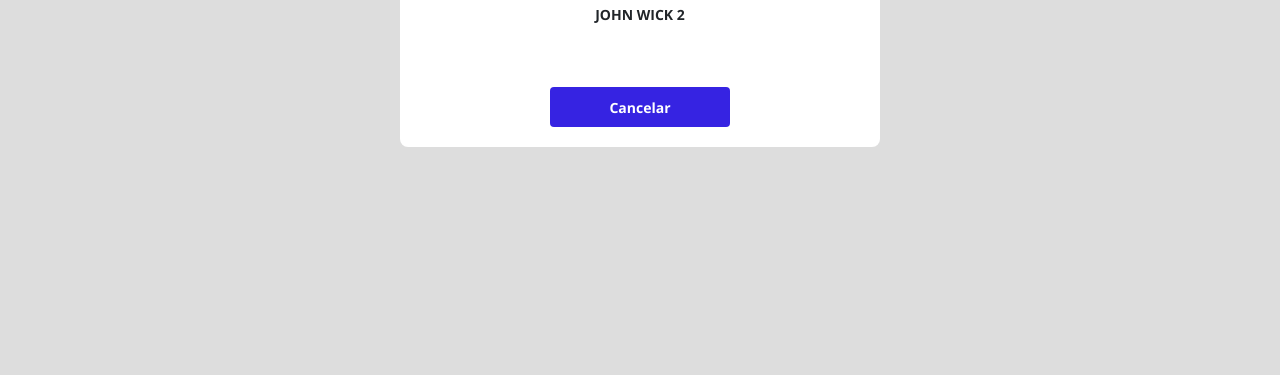
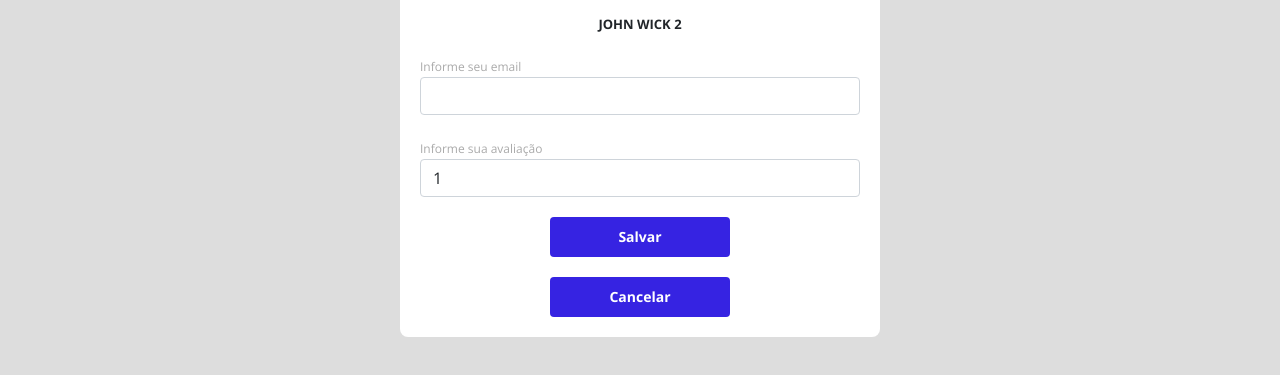
Before and after one commit to Alexlexgross/dsmovie, a plain HTML site: page form.html in a window 1280 px wide. Shown: the part 463-838 px from the top of the page. Before the commit the page ends 800 px from the top, so only its background shows below. Drawn offline with nearby package versions, Linux system fonts and the light colour scheme.

Commit message:
Formulário PARTE 2

```diff
--- a/css/styles.css
+++ b/css/styles.css
@@ -5,6 +5,7 @@
     --text-gray: #4A4A4A;
     --color-primary: #3623e2;
     --white: #fff;
+    --text-light-gray: #aaa;
 }
 
 * {
@@ -100,9 +101,46 @@ a, a:hover {
     align-items: center;
     justify-content: center;
     border-radius: 4px;
+    border: 0;
 }
 
 .dsmovie-form-container {
     padding: 40px 0;
     max-width: 480px;
 }
+
+.dsmovie-form-description {
+    background-color: var(--white);
+    padding: 20px;
+    display: flex;
+    flex-direction: column;
+    align-items: center;
+    border-radius: 0 0 8px 8px;
+}
+
+.dsmovie-form {
+    width: 100%;
+}
+
+.dsmovie-form-description h3 {
+    font-size: 13px;
+    font-weight: 700;
+    margin-bottom: 20px;
+}
+
+.dsmovie-form-group {
+    margin-bottom: 20px;
+}
+
+.dsmovie-form-group label {
+    font-size: 12px;
+    color: var(--text-light-gray);
+}
+
+.dsmovie-form-btn-container {
+    height: 100px;
+    display: flex;
+    flex-direction: column;
+    align-items: center;
+    justify-content: space-between;
+}
--- a/form.html
+++ b/form.html
@@ -27,29 +27,40 @@
 
     <main>
         <section id="dsmovie-form-section">
-
-            <div  class="container dsmovie-form-container">
-
+            <div class="container dsmovie-form-container">
                 <div>
                     <div class="dsmovie-card">
-                        <img src="https://www.themoviedb.org/t/p/w533_and_h300_bestv2/r17jFHAemzcWPPtoO0UxjIX0xas.jpg" alt="JOHN WICK 2">
-                        <div class="dsmovie-card-description">
+                        <img
+                        src="https://www.themoviedb.org/t/p/w533_and_h300_bestv2/r17jFHAemzcWPPtoO0UxjIX0xas.jpg"
+                        alt="JOHN WICK 2"
+                        />
+                        <div class="dsmovie-form-description">
                             <h3>JOHN WICK 2</h3>
-                            <a class="dsmovie-btn" href="index.html">Cancelar</a>
-                            </div>
+                            <form class="dsmovie-form">
+                                <div class="form-group dsmovie-form-group">
+                                    <label for="email">Informe seu email</label>
+                                    <input class="form-control" type="email" id="email">
+                                </div>
+                                <div class="form-group dsmovie-form-group">
+                                    <label for="score">Informe sua avaliação</label>
+                                    <select class="form-control" name="score" id="score">
+                                        <option value="1">1</option>
+                                        <option value="2">2</option>
+                                        <option value="3">3</option>
+                                        <option value="4">4</option>
+                                        <option value="5">5</option>
+                                    </select>
+                                </div>
+                                <div class="dsmovie-form-btn-container">
+                                    <button class="dsmovie-btn" type="submit">Salvar</button>
+                                    <a class="dsmovie-btn" href="index.html">Cancelar</a>
+                                </div>
+                            </form>
+                        </div>
                     </div>
-
                 </div>
-
-
-
             </div>
-
-
         </section>
-
     </main>
-
 </body>
-
 </html>
```
